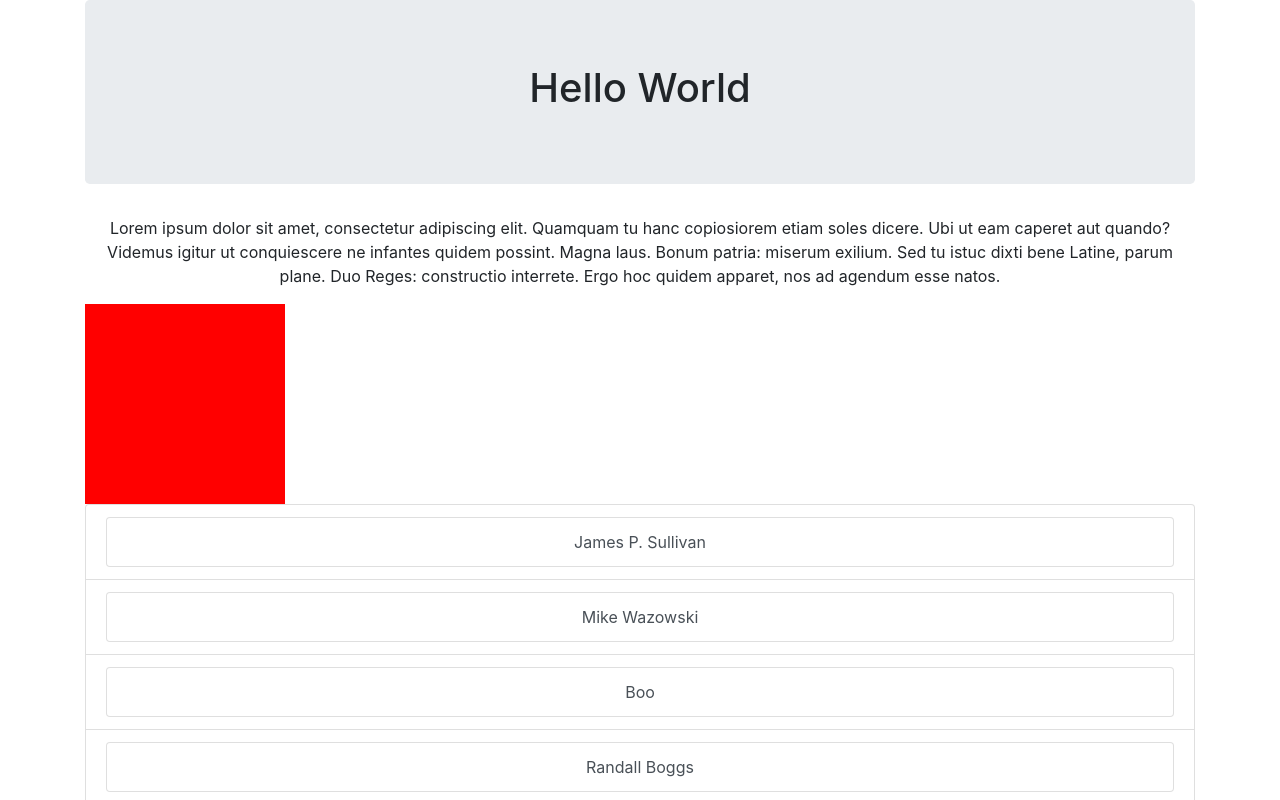
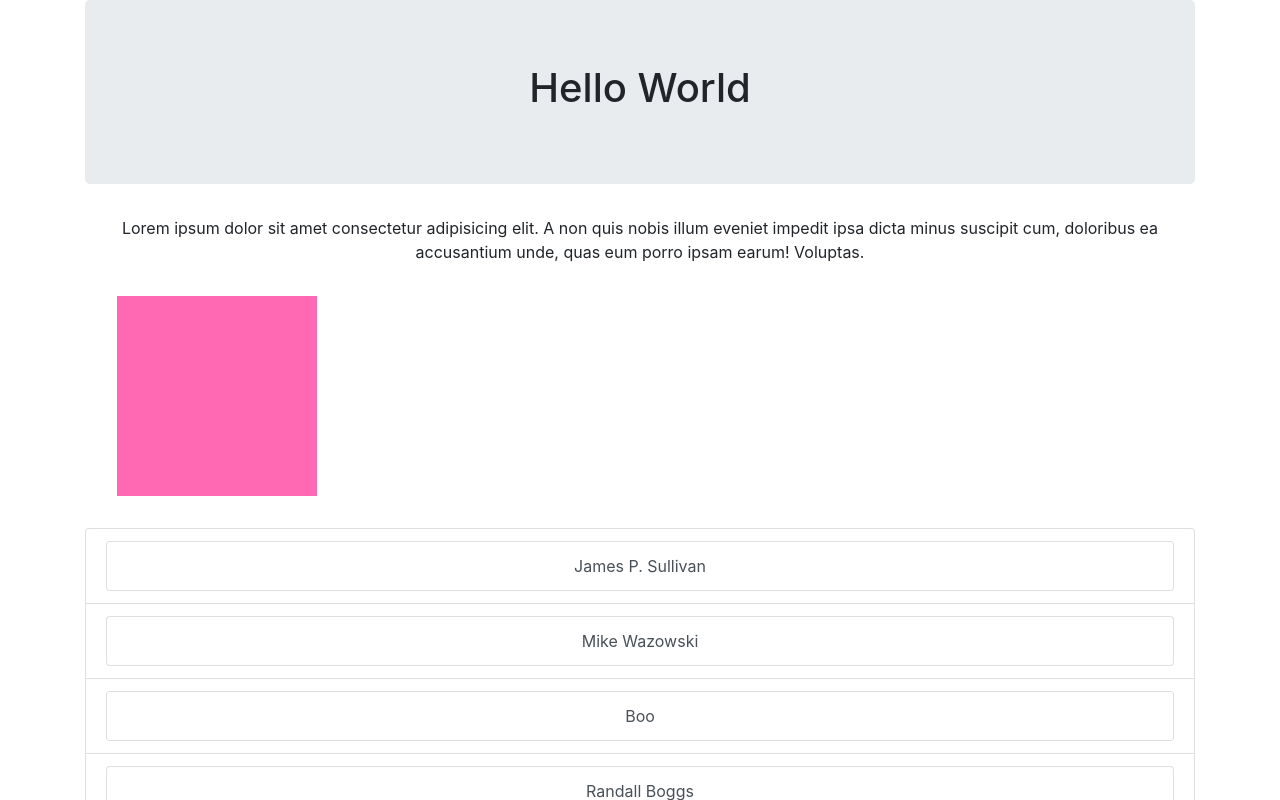
Before and after one commit to Mhairi-Helen/week-9--ui-react, a React (Create React App) app: page / in a window 1280 px wide. Shown: the top 800 px of the page. Built offline with nearby package versions, Linux system fonts and the light colour scheme.

Commit message:
Day 1 afternoon exercises

```diff
--- a/src/components/Figure.js
+++ b/src/components/Figure.js
@@ -1,4 +1,6 @@
 import React from "react";
+
+
 
 const Figure = {{ }} => (
     <figure className="card">
--- a/src/components/Paragraph.js
+++ b/src/components/Paragraph.js
@@ -2,8 +2,10 @@ import React from "react";
 
 
 
-const Paragraph = () => (
-    <p>Lorem ipsum dolor sit amet, consectetur adipiscing elit. Quamquam tu hanc copiosiorem etiam soles dicere. Ubi ut eam caperet aut quando? Videmus igitur ut conquiescere ne infantes quidem possint. Magna laus. Bonum patria: miserum exilium. Sed tu istuc dixti bene Latine, parum plane. Duo Reges: constructio interrete. Ergo hoc quidem apparet, nos ad agendum esse natos.</p>
+
+
+const Paragraph = ({ children }) => (
+    children ? <p>{children}</p> : null
 );
 
 export default Paragraph;
--- a/src/components/Square.js
+++ b/src/components/Square.js
@@ -1,11 +1,17 @@
 import React from "react";
 
-const Square = () => (
-    <div style={{ backgroundColor: 'red', height: 200, width: 200 }}>
+const Square = ({ color }) => (
+    <div style={{ backgroundColor: color, margin: "2rem", height: 200, width: 200 }}>
 
     </div >
 
 );
 
+Square.defaultProps = {
+
+    color: 'purple',
+
+};
+
 
 export default Square;
--- a/src/components/Stuff.js
+++ b/src/components/Stuff.js
@@ -6,14 +6,18 @@ import Square from './Square';
 import People from './People';
 
 
-const Stuff = () => (
+const Stuff = ({ square }) => (
     <>
-        <Header />
-        <Paragraph />
-        <Square />
+        <Header >Hello World</Header>
+        <Paragraph >Lorem ipsum dolor sit amet consectetur adipisicing elit. A non quis nobis illum eveniet impedit ipsa dicta minus suscipit cum, doloribus ea accusantium unde, quas eum porro ipsam earum! Voluptas.</Paragraph>
+        {!square ? (<Square color={"hotpink"} />) : null}
         <People />
     </>
-
 );
 
+
+Stuff.defaulProps = {
+    square: true,
+};
+
 export default Stuff;
--- a/src/components/header.js
+++ b/src/components/header.js
@@ -3,9 +3,9 @@ import React from "react";
 
 
 
-const Header = () => (
+const Header = ({ children }) => (
     <header className="jumbotron">
-        <h1>Hello World</h1>
+        <h1>{children}</h1>
     </header>
 );
 
```
